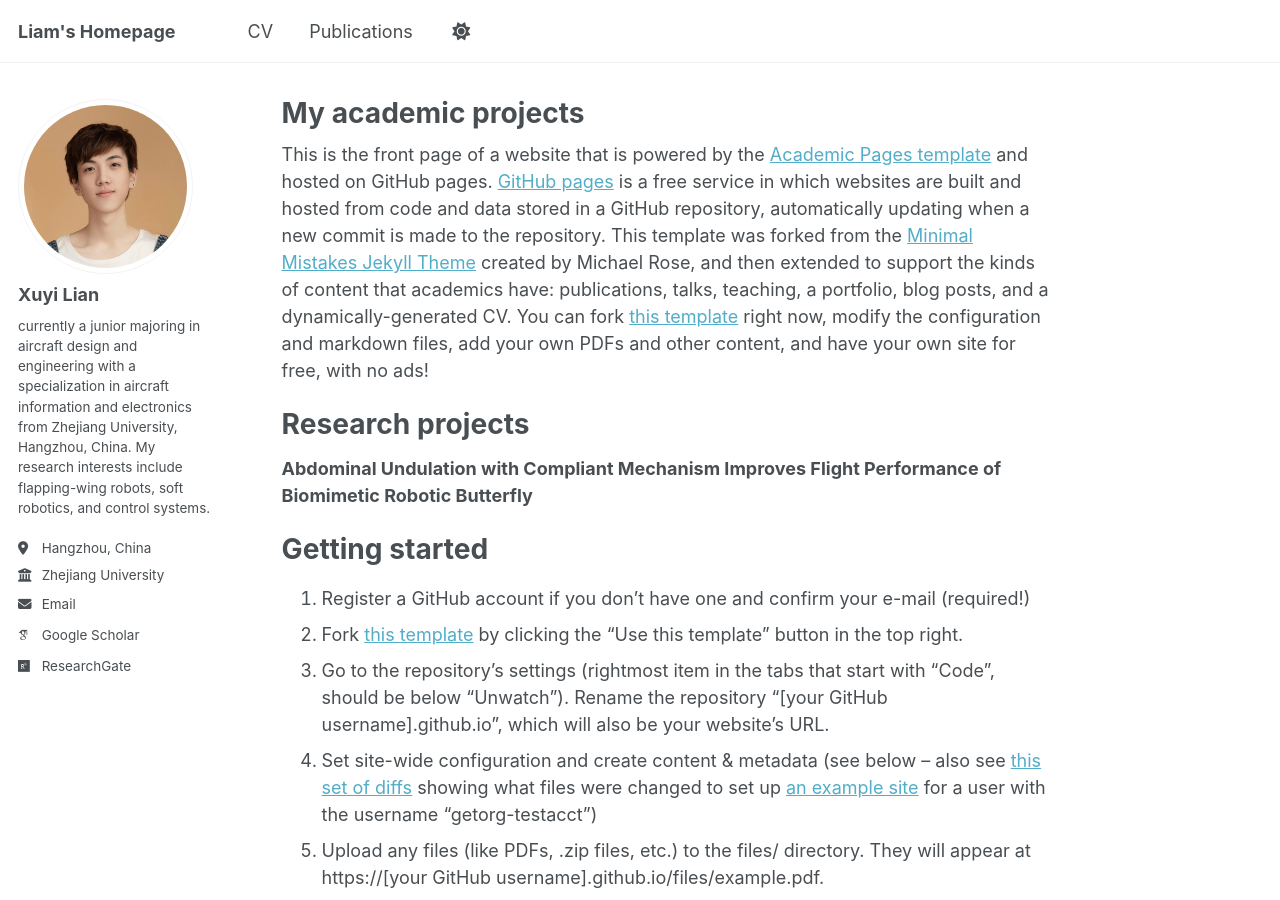
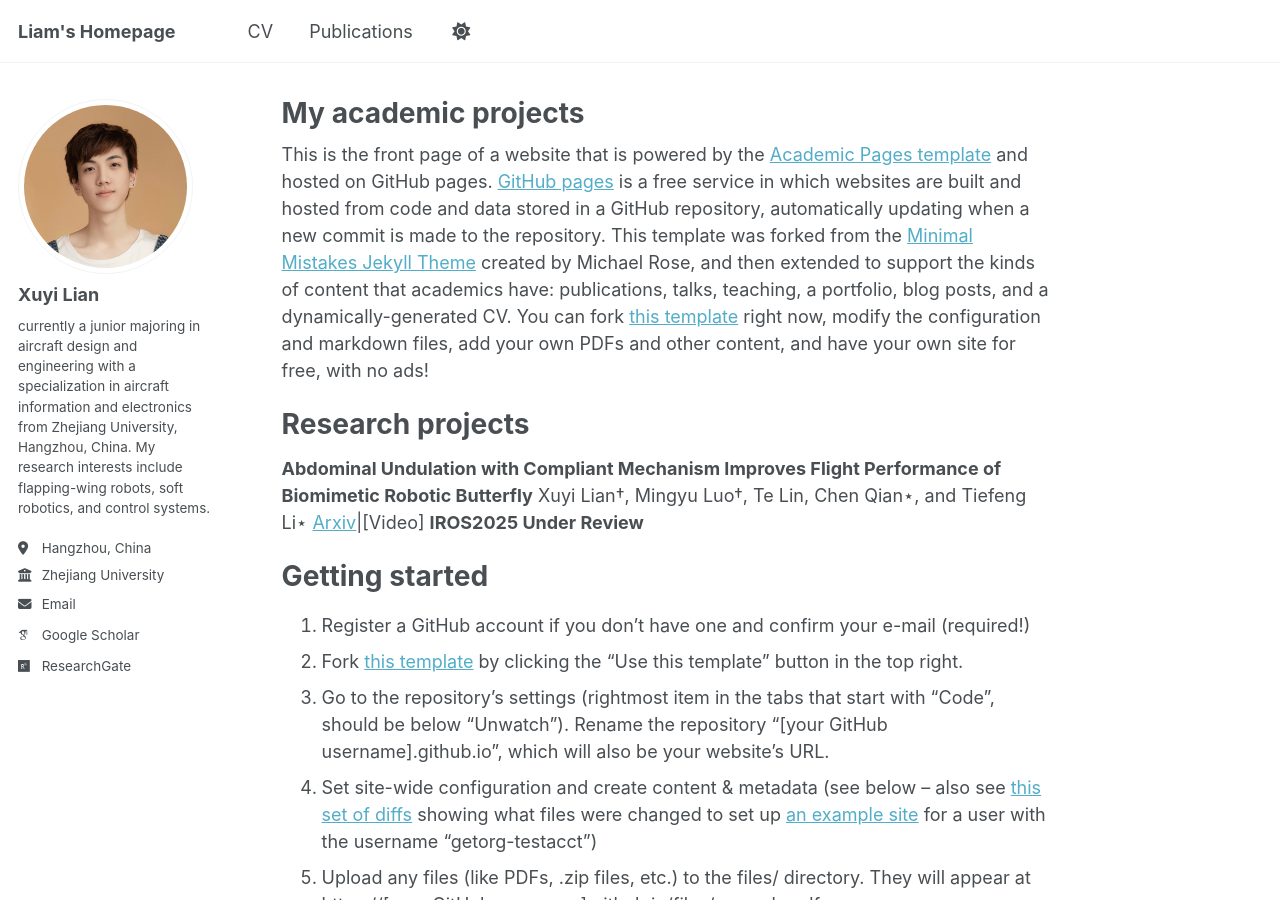
Before and after one commit to xuyilian/xuyilian.github.io, a Jekyll site: the page built from _pages/about.md, in a window 1280 px wide and 900 px high. Built offline with Jekyll 4.4.1, drawn with Linux system fonts in a browser that asks for light colours; some web fonts are replaced.

Commit message:
Update about.md

```diff
--- a/_pages/about.md
+++ b/_pages/about.md
@@ -12,6 +12,9 @@ This is the front page of a website that is powered by the [Academic Pages templ
 Research projects
 ======
 **Abdominal Undulation with Compliant Mechanism Improves Flight Performance of Biomimetic Robotic Butterfly**
+Xuyi Lian†, Mingyu Luo†, Te Lin, Chen Qian⋆, and Tiefeng Li⋆
+[Arxiv](https://arxiv.org/pdf/2503.06516)|[Video]
+**IROS2025 Under Review**
 
 Getting started
 ======
```
